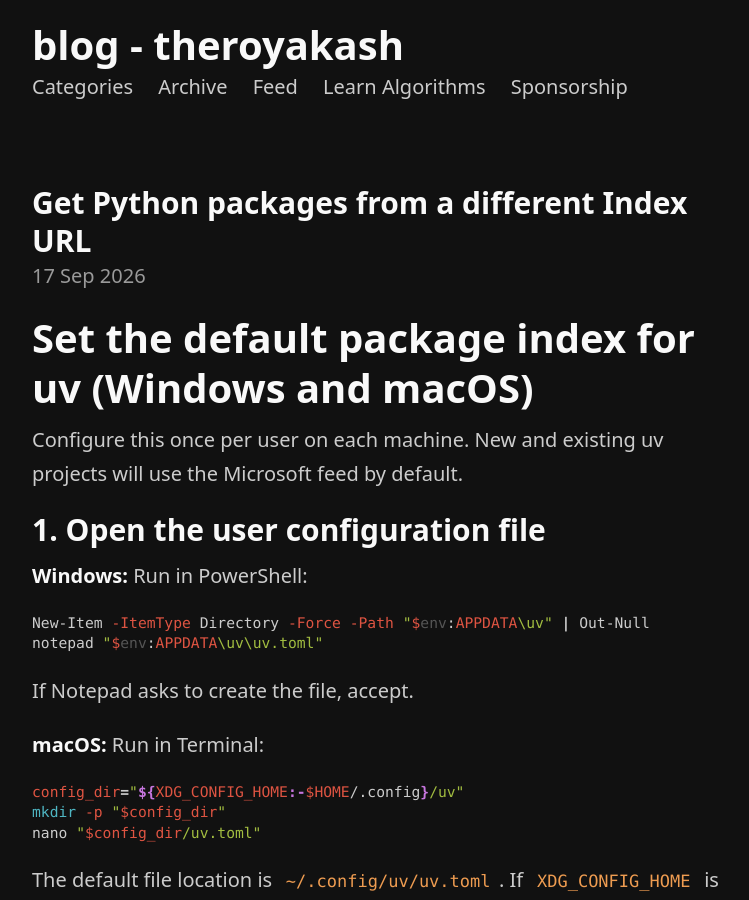
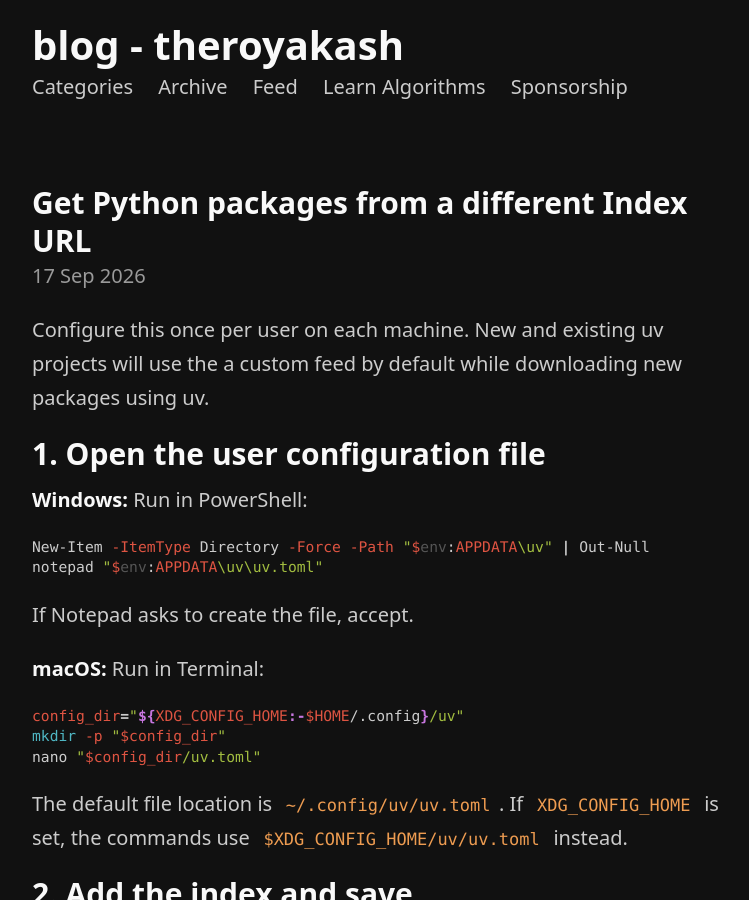
Before and after one commit to theroyakash/blog-v2, a Jekyll site: the page built from _posts/2026-09-17-creating-system-wide-python-indexurl.md, in a window 1280 px wide and 900 px high. Shown: the whole window, without its empty margins (258-1007 px from the left). Built offline with Jekyll 4.4.1, drawn with Linux system fonts in a browser that asks for light colours; some web fonts are replaced.

Commit message:
new post updated the formatting

```diff
--- a/_posts/2026-09-17-creating-system-wide-python-indexurl.md
+++ b/_posts/2026-09-17-creating-system-wide-python-indexurl.md
@@ -4,9 +4,7 @@ layout: post
 category: Technical
 ---
 
-# Set the default package index for uv (Windows and macOS)
-
-Configure this once per user on each machine. New and existing uv projects will use the Microsoft feed by default.
+Configure this once per user on each machine. New and existing uv projects will use the a custom feed by default while downloading new packages using uv.
 
 ## 1. Open the user configuration file
 
```
